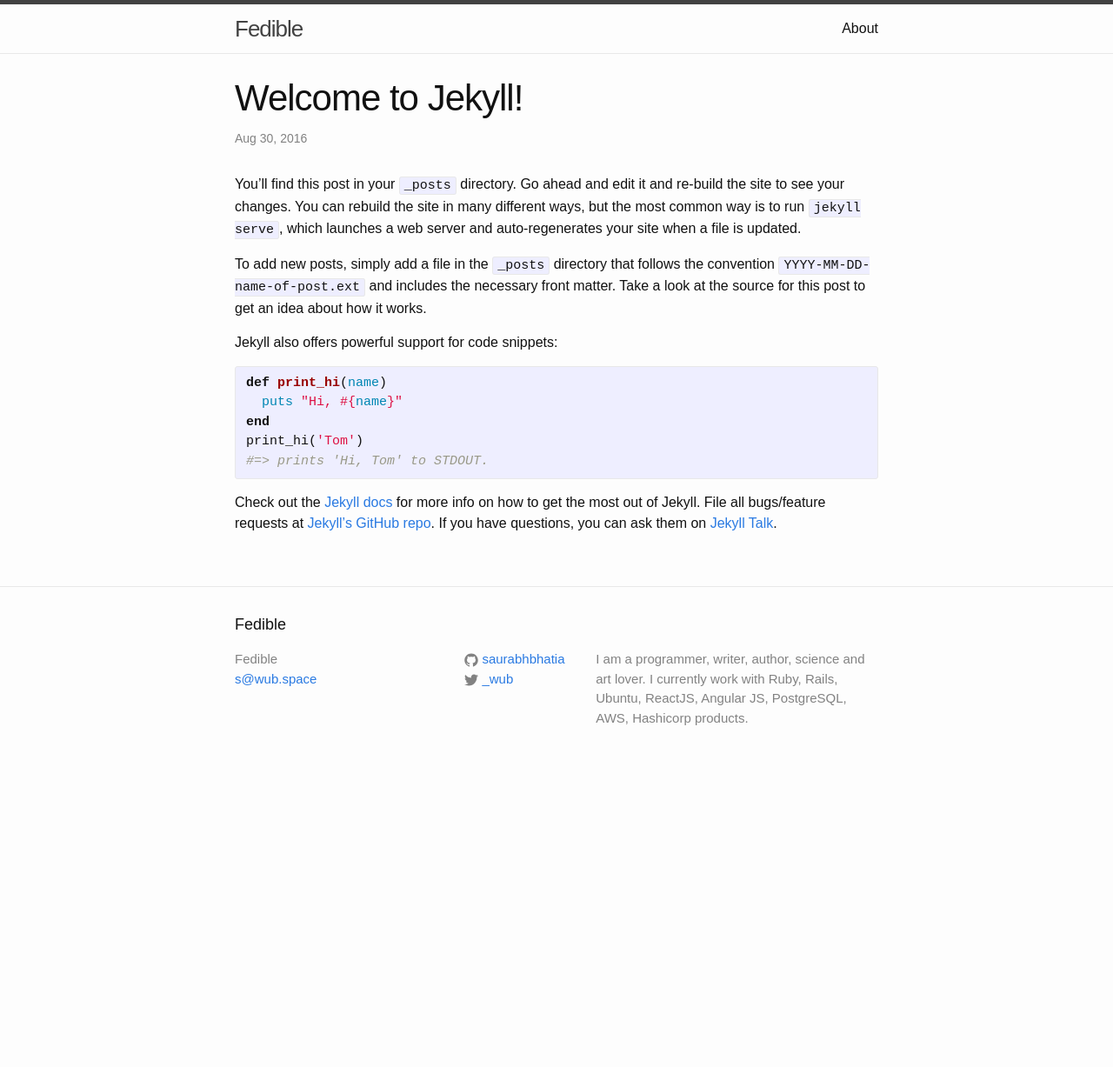
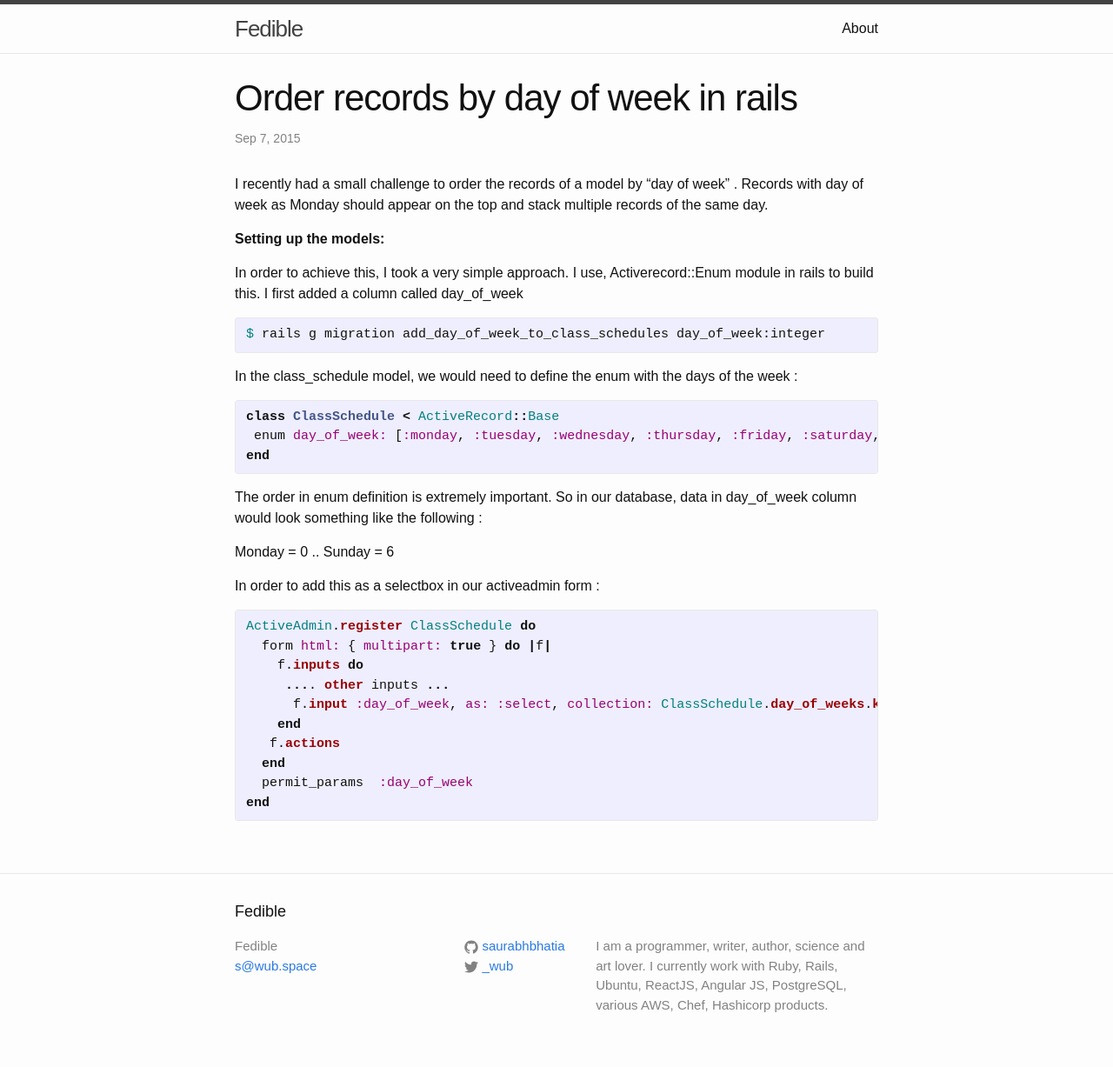
Before and after one commit to saurabhbhatia/fedible, a Jekyll site: the page built from _posts/2016-08-30-welcome-to-jekyll.markdown, in a window 1280 px wide. Shown: the whole page at 87% size. Built offline with Jekyll 4.4.1, drawn with Linux system fonts in a browser that asks for light colours; some web fonts are replaced; before the commit the page ends 900 px from its top, so only the background shows below that.

Commit message:
add first post

```diff
--- a/_config.yml
+++ b/_config.yml
@@ -17,7 +17,7 @@
 email: s@wub.space
 description: > # this means to ignore newlines until "baseurl:"
   I am a programmer, writer, author, science and art lover. I currently work with Ruby, Rails,
-  Ubuntu, ReactJS, Angular JS, PostgreSQL, AWS, Hashicorp products.
+  Ubuntu, ReactJS, Angular JS, PostgreSQL, various AWS, Chef, Hashicorp products.
 baseurl: "/fedible" # the subpath of your site, e.g. /blog
 url: "https://saurabhbhatia.github.io" # the base hostname & protocol for your site
 twitter_username: _wub
--- a/_posts/2016-08-30-welcome-to-jekyll.markdown
+++ b/_posts/2016-08-30-welcome-to-jekyll.markdown
@@ -1,25 +1,42 @@
 ---
 layout: post
-title:  "Welcome to Jekyll!"
-date:   2016-08-30 21:19:30 +1000
-categories: jekyll update
+title:  "Order records by day of week in rails"
+date:   2015-09-07 21:19:30 +1000
+categories: rails ruby
 ---
-You’ll find this post in your `_posts` directory. Go ahead and edit it and re-build the site to see your changes. You can rebuild the site in many different ways, but the most common way is to run `jekyll serve`, which launches a web server and auto-regenerates your site when a file is updated.
+I recently had a small challenge to order the records of a model by “day of week” .  Records with day of week as Monday should appear on the top and stack multiple records of the same day.
 
-To add new posts, simply add a file in the `_posts` directory that follows the convention `YYYY-MM-DD-name-of-post.ext` and includes the necessary front matter. Take a look at the source for this post to get an idea about how it works.
+**Setting up the models:**
 
-Jekyll also offers powerful support for code snippets:
+In order to achieve this, I took a very simple approach. I use, Activerecord::Enum module in rails to build this. I first added a column called day_of_week
+
+{% highlight shell %}
+$ rails g migration add_day_of_week_to_class_schedules day_of_week:integer
+{% endhighlight %}
+
+In the class_schedule model, we would need to define the enum with the days of the week :
 
 {% highlight ruby %}
-def print_hi(name)
-  puts "Hi, #{name}"
+class ClassSchedule < ActiveRecord::Base
+ enum day_of_week: [:monday, :tuesday, :wednesday, :thursday, :friday, :saturday, :sunday]
 end
-print_hi('Tom')
-#=> prints 'Hi, Tom' to STDOUT.
 {% endhighlight %}
 
-Check out the [Jekyll docs][jekyll-docs] for more info on how to get the most out of Jekyll. File all bugs/feature requests at [Jekyll’s GitHub repo][jekyll-gh]. If you have questions, you can ask them on [Jekyll Talk][jekyll-talk].
+The order in enum definition is extremely important. So in our database, data in day_of_week column would look something like the following :
 
-[jekyll-docs]: http://jekyllrb.com/docs/home
-[jekyll-gh]:   https://github.com/jekyll/jekyll
-[jekyll-talk]: https://talk.jekyllrb.com/
+Monday = 0 .. Sunday = 6
+
+In order to add this as a selectbox in our activeadmin form :
+
+{% highlight ruby %}
+ActiveAdmin.register ClassSchedule do
+  form html: { multipart: true } do |f|
+    f.inputs do
+     .... other inputs ...
+      f.input :day_of_week, as: :select, collection: ClassSchedule.day_of_weeks.keys, label: "Day"
+    end
+   f.actions
+  end
+  permit_params  :day_of_week
+end
+{% endhighlight %}
```
